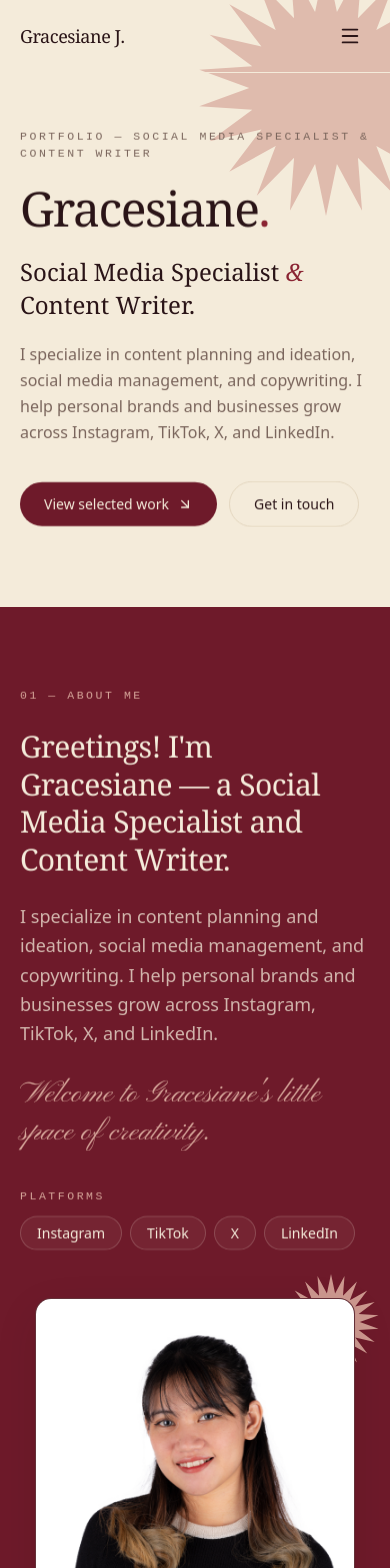
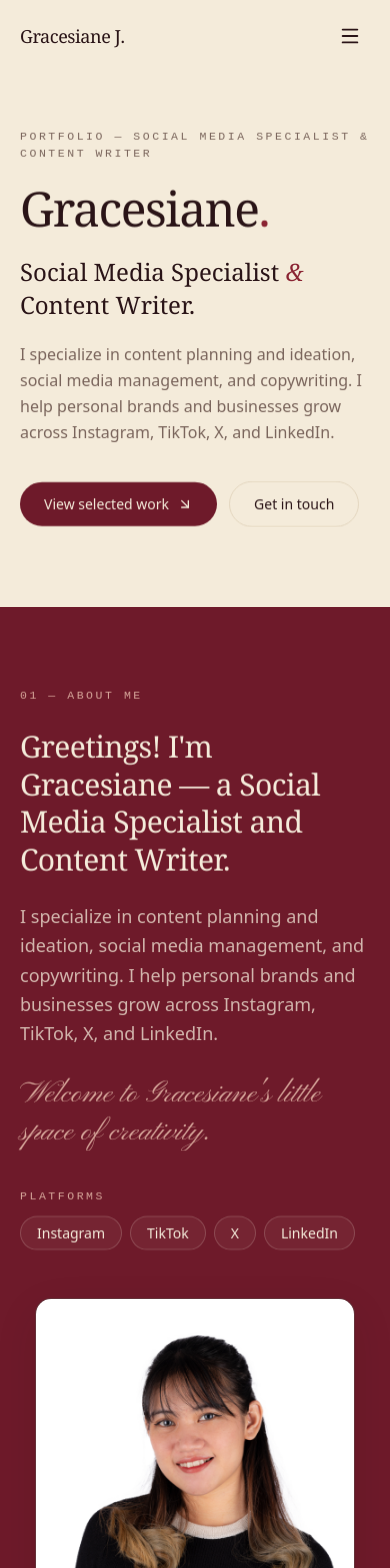
Before and after one commit to gracesianeishere/landingpage, a Next.js app: page / in a window 390 px wide. Shown: the top 1568 px of the page. Built offline with nearby package versions, Linux system fonts and the light colour scheme.

Commit message:
Remove pink starburst icons from Hero, About, and Contact
Co-Authored-By: Claude Opus 4.8 <noreply@anthropic.com>
Claude-Session: https://claude.ai/code/session_019hGB4sgAEZZKCAGJpY9eYj

```diff
--- a/components/About.tsx
+++ b/components/About.tsx
@@ -1,7 +1,6 @@
 import Image from "next/image";
 import { profile } from "@/lib/content";
 import { Reveal } from "./Reveal";
-import { Starburst } from "./Starburst";
 
 export function About() {
   return (
@@ -54,7 +53,6 @@ export function About() {
         <div className="lg:col-span-5">
           <Reveal delay={160}>
             <div className="relative mx-auto w-full max-w-xs">
-              <Starburst className="absolute -right-6 -top-6 h-24 w-24 opacity-90" color="var(--color-blush)" />
               <div className="relative overflow-hidden rounded-2xl border border-cream/15 bg-wine-deep shadow-soft">
                 <Image
                   src={profile.photo.src}
--- a/components/Contact.tsx
+++ b/components/Contact.tsx
@@ -1,7 +1,6 @@
 import { Mail, Phone, ArrowUpRight } from "lucide-react";
 import { profile } from "@/lib/content";
 import { Reveal } from "./Reveal";
-import { Starburst } from "./Starburst";
 
 export function Contact() {
   return (
@@ -10,10 +9,6 @@ export function Contact() {
       className="scroll-mt-20 bg-wine px-5 py-24 text-cream sm:px-8 lg:py-32"
     >
       <div className="relative mx-auto max-w-6xl">
-        <Starburst
-          className="pointer-events-none absolute -right-10 -top-16 h-40 w-40 opacity-30"
-          color="var(--color-blush)"
-        />
         <Reveal>
           <p className="kicker mb-6 text-blush">05 — Contact</p>
         </Reveal>
--- a/components/Hero.tsx
+++ b/components/Hero.tsx
@@ -1,6 +1,5 @@
 import { ArrowDownRight } from "lucide-react";
 import { profile } from "@/lib/content";
-import { Starburst } from "./Starburst";
 import { Reveal } from "./Reveal";
 
 export function Hero() {
@@ -9,8 +8,6 @@ export function Hero() {
       id="top"
       className="relative overflow-hidden px-5 pb-20 pt-32 sm:px-8 sm:pt-40 lg:pb-28 lg:pt-48"
     >
-      <Starburst className="pointer-events-none absolute -right-16 -top-10 h-64 w-64 opacity-70 sm:h-96 sm:w-96" />
-
       <div className="mx-auto max-w-6xl">
         <Reveal>
           <p className="kicker mb-6">Portfolio — {profile.title}</p>
--- a/components/Starburst.tsx
+++ /dev/null
@@ -1,31 +0,0 @@
-/** Spiky starburst accent echoing the motif in the source portfolio. */
-export function Starburst({
-  className,
-  spikes = 22,
-  color = "var(--color-blush)",
-}: {
-  className?: string;
-  spikes?: number;
-  color?: string;
-}) {
-  const cx = 50;
-  const cy = 50;
-  const outer = 50;
-  const inner = 30;
-  const pts: string[] = [];
-  for (let i = 0; i < spikes * 2; i++) {
-    const r = i % 2 === 0 ? outer : inner;
-    const a = (Math.PI / spikes) * i - Math.PI / 2;
-    pts.push(`${cx + r * Math.cos(a)},${cy + r * Math.sin(a)}`);
-  }
-  return (
-    <svg
-      viewBox="0 0 100 100"
-      aria-hidden="true"
-      className={className}
-      preserveAspectRatio="xMidYMid meet"
-    >
-      <polygon points={pts.join(" ")} fill={color} />
-    </svg>
-  );
-}
```
